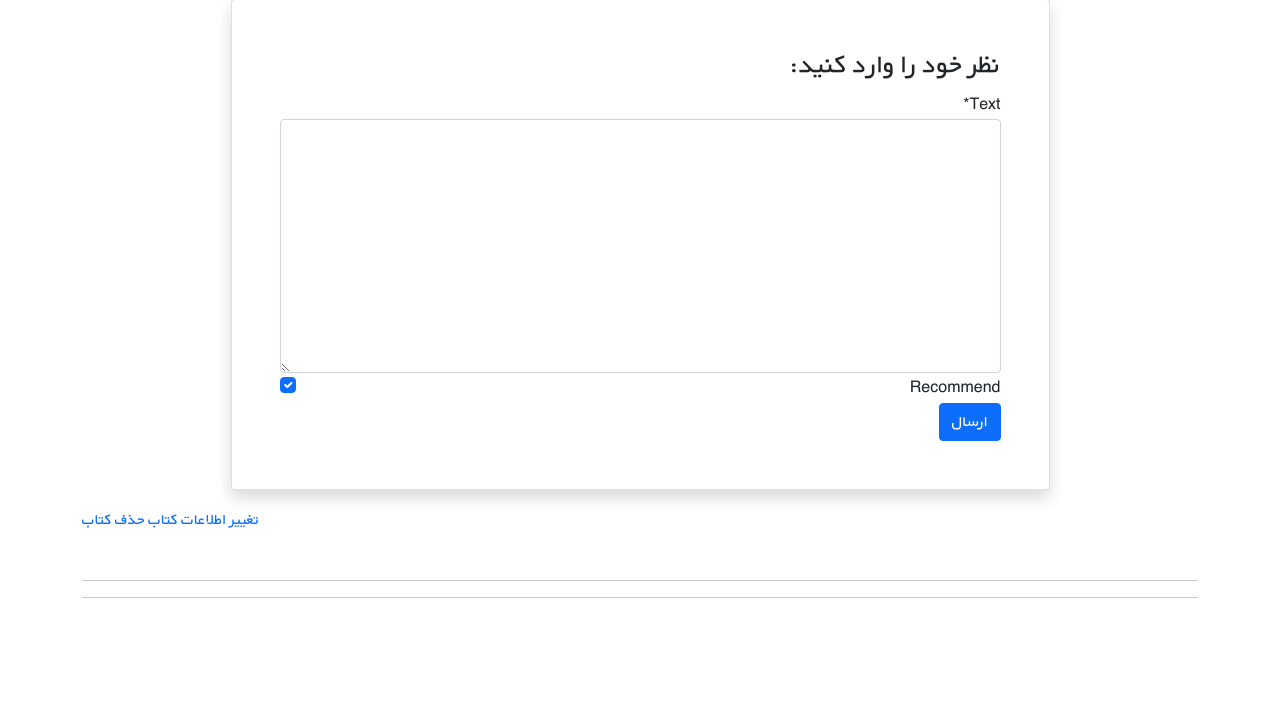
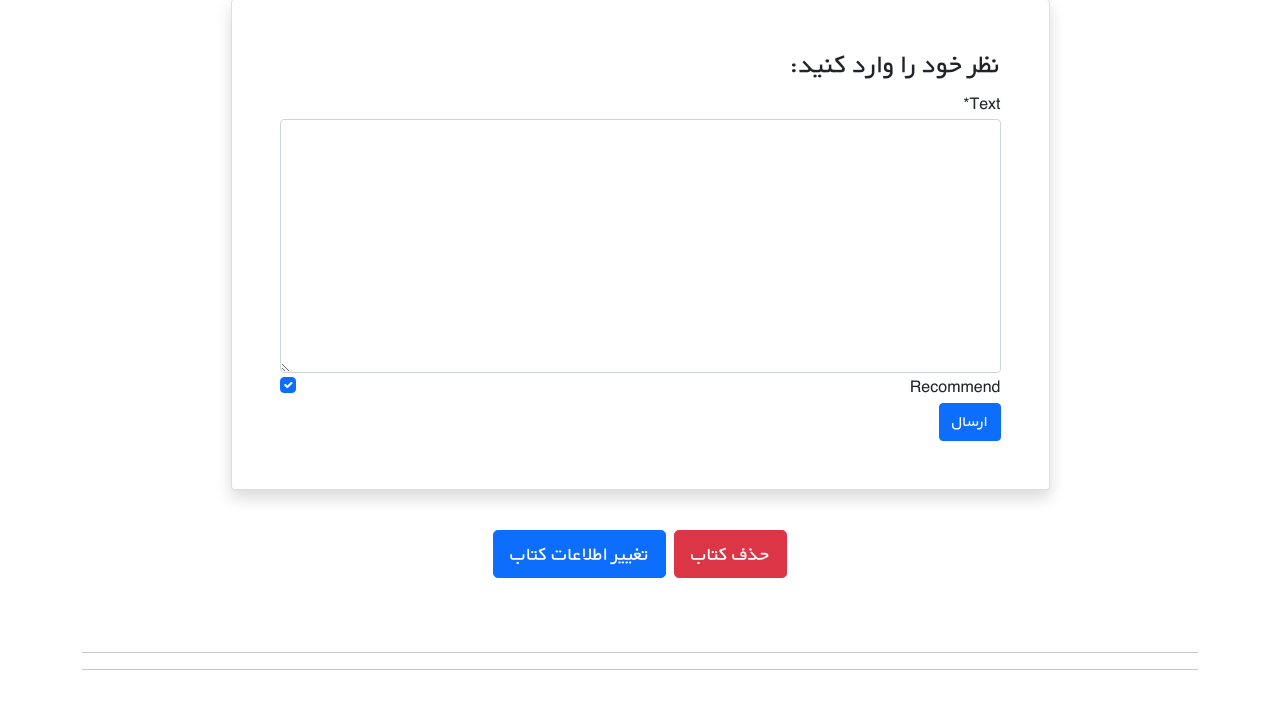
Before and after one commit to just-a-normal-developer/book-store, a Django app: page /books/1/ in a window 1280 px wide. Shown: the part 797-1512 px from the top of the page. Before the commit the page ends 1395 px from the top, so only its background shows below. Run offline with Django 3.2, Linux system fonts and the light colour scheme; a user stored in the database is signed in; tables that the repository leaves empty hold one stand-in row (values such as "Sample post"); grey boxes marked "Sample" are stand-in pictures; some libraries are stand-ins or nearby versions.

Commit message:
change the template html tag to have better ui and adding user to the book create view

```diff
--- a/accounts/models.py
+++ b/accounts/models.py
@@ -1,9 +1,11 @@
 from django.db import models
 from django.contrib.auth.models import AbstractUser
 
+
 # auth app --> Models.User
 class CustomUser(AbstractUser):
-    age = models.PositiveIntegerField(null = True , blank = True)
+    age = models.PositiveIntegerField(null=True, blank=True)
+
 
 class Person(models.Model):
     username = models.CharField(max_length=100)
--- a/books/models.py
+++ b/books/models.py
@@ -3,11 +3,9 @@ from django.urls import reverse
 from django.contrib.auth import get_user_model
 
 
-# Create your models here.
 class Books(models.Model):
     class Meta:
         verbose_name_plural = "books"
-
     user = models.ForeignKey(get_user_model(), on_delete=models.CASCADE)
     title = models.CharField(max_length=200)
     description = models.TextField()
--- a/books/templates/books/book_detail.html
+++ b/books/templates/books/book_detail.html
@@ -83,8 +83,10 @@
         </div>
     </div>
     {% if books.user == user%}
-        <a href="{% url 'book_update' pk=books.id %}" style="text-decoration: none;">تغییر اطلاعات کتاب</a>
-        <a href="{% url 'book_delete' pk=books.id %}" style="text-decoration: none;">حذف کتاب</a>
+        <div class="d-flex justify-content-center mt-4">
+        <a href="{% url 'book_update' pk=books.id %}" style="text-decoration: none;" class="btn btn-primary btn-lg me-2">تغییر اطلاعات کتاب</a>
+        <a href="{% url 'book_delete' pk=books.id %}" style="text-decoration: none;" class="btn btn-danger btn-lg">حذف کتاب</a>
+        </div>
     {% endif %}
 
 
--- a/books/templates/books/book_list.html
+++ b/books/templates/books/book_list.html
@@ -1,5 +1,5 @@
 {% extends '_base.html' %}
-# we can have a extra head block for javascript code for simple jobs like check all the items in the list or in the template.
+# we can have an extra head block for javascript code for simple jobs like check all the items in the list or in the template.
 
 {% block page_title %}
     book list
@@ -57,14 +57,14 @@
     </nav>
     <footer class="bg-light text-center text-lg-start mt-5">
         <div class="text-center bg-grey">
-            <p>دوره آموزشی جنگو <a class="text-dark" href="https://codingyar.com/" target="_blank">کدینگ یار</a></p>
+                <p class="text-dark"> پروژه ی کتاب فروشی آنلاین </p>
         </div>
     </footer>
     <div>
         {{ page_obj.number }}
     </div>
     <div>
-        <a href="{% url 'book_create' %}" style="text-decoration: none;">lets define a new book </a>
+        <a href="{% url 'book_create' %}" style="text-decoration: none;">ایجاد کتاب جدید </a>
         <br>
         <br>
         <hr>
--- a/books/views.py
+++ b/books/views.py
@@ -46,6 +46,7 @@ def book_detail_view(request, pk):
 class BookCreateView(LoginRequiredMixin, generic.CreateView):
     model = Books
     fields = [
+        "user",
         "title",
         "author",
         "description",
@@ -53,6 +54,10 @@ class BookCreateView(LoginRequiredMixin, generic.CreateView):
         "cover",
     ]
     template_name = "books/book_create.html"
+
+    def form_valid(self, form):
+        form.instance.user = self.request.user
+        return super().form_valid(form)
 
 
 class BookUpdateView(LoginRequiredMixin, UserPassesTestMixin, generic.UpdateView):
```
Also changed, not shown: 1 other file.
